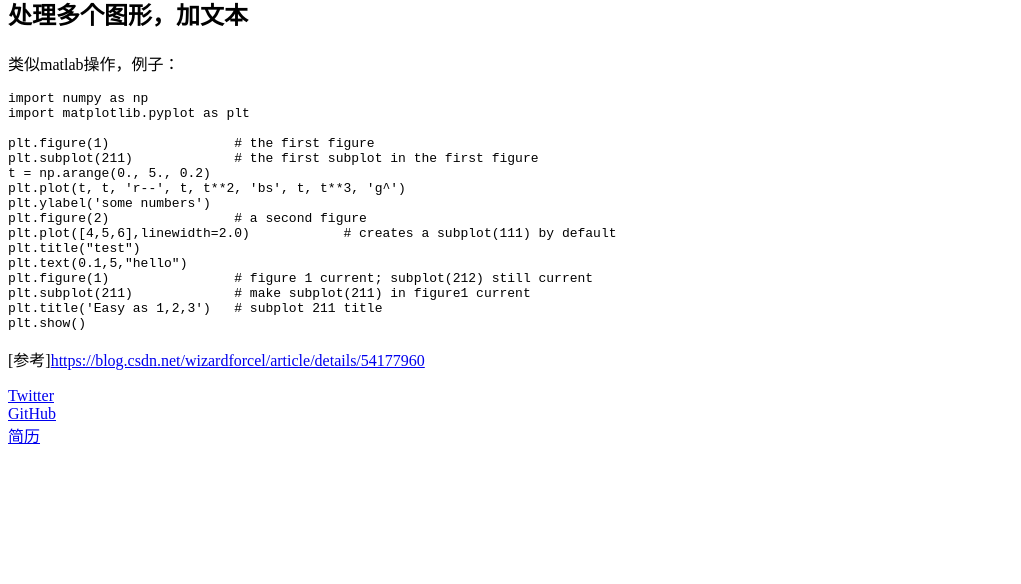
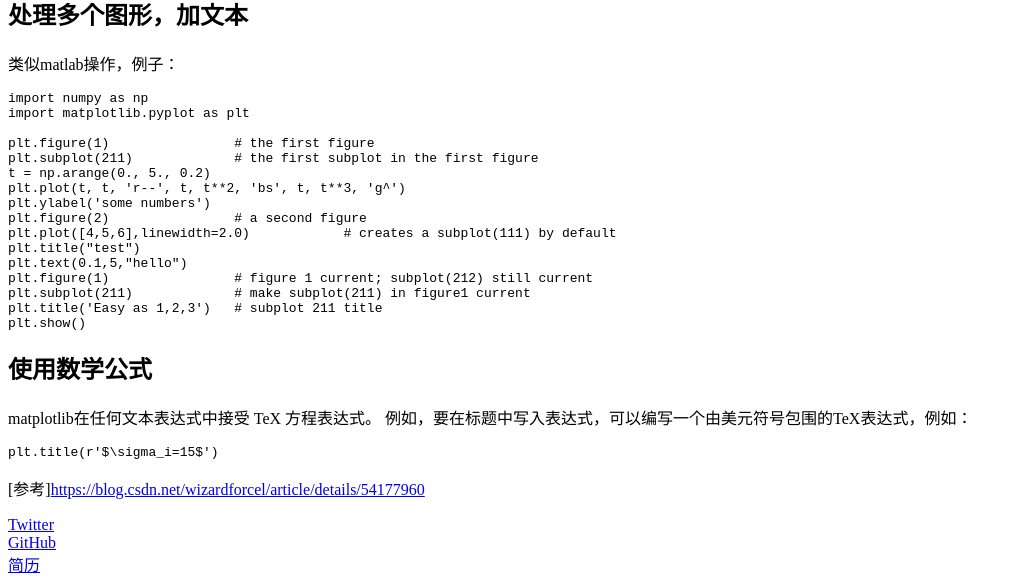
Before and after one commit to SteveJokes/SteveJokes.github.io, a Jekyll site: the page built from _posts/2018-07-03-pyplot基本用法.md, in a window 1280 px wide and 900 px high, scrolled down 2158 px, cut to the strip 316-900 px from the top of the window. Shown: the whole strip, without its empty margins (0-1021 px from the left). Built offline with Jekyll 4.4.1, drawn with Linux system fonts in a browser that asks for light colours; nearby versions of some CDN libraries; our own code applies the rules of GitHub Pages for plain Markdown files; comment, search, counter and statistics services are not loaded; before the commit the page ends 2929 px from its top, so only the background shows below that.

Commit message:
new post

````diff
--- a/_posts/2018-07-03-pyplot基本用法.md
+++ b/_posts/2018-07-03-pyplot基本用法.md
@@ -52,5 +52,10 @@ plt.subplot(211)             # make subplot(211) in figure1 current
 plt.title('Easy as 1,2,3')   # subplot 211 title
 plt.show()
 ```
+## 使用数学公式
+matplotlib在任何文本表达式中接受 TeX 方程表达式。 例如，要在标题中写入表达式，可以编写一个由美元符号包围的TeX表达式，例如：
+```
+plt.title(r'$\sigma_i=15$')
+```
 
 [参考]<https://blog.csdn.net/wizardforcel/article/details/54177960>
````
Also changed, not shown: _posts/2018-07-03-矩阵补全用于深度图修复.md (added), favicon.ico.
